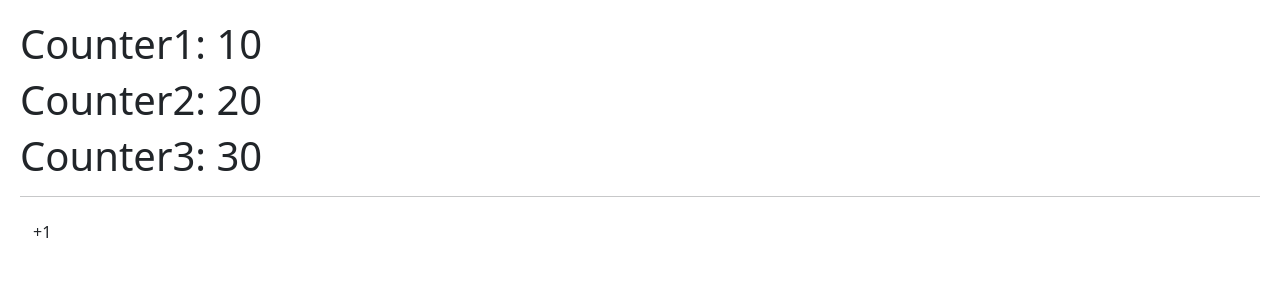
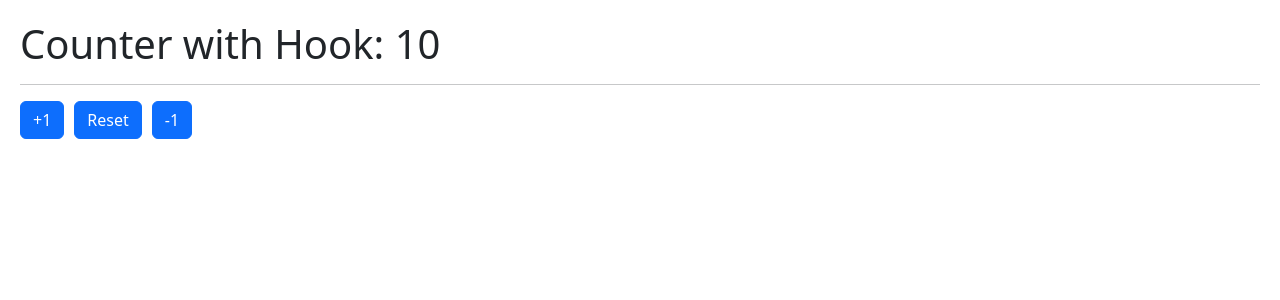
Before and after one commit to GuitarHeros3000/CriisDev-Curso-React-Hooks-y-MERN-DeCeroAExperto-05-hook-app, a React (Vite) app: page / in a window 1280 px wide. Shown: the top 300 px of the page. Built offline with nearby package versions, Linux system fonts and the light colour scheme.

Commit message:
useCounter - CustomHook.

```diff
--- /dev/null
+++ b/src/01-useState/CounterWithCustomHook.jsx
@@ -0,0 +1,28 @@
+import { useCounter } from "../hooks/useCounter"
+
+export const CounterWithCustomHook = () => {
+
+    const { counter } = useCounter();
+
+    return (
+        <>
+
+            <h1>Counter with Hook: {counter}</h1>
+            <hr />
+
+            <button
+                className="btn btn-primary"
+            >+1</button>
+
+            <button
+                className="btn btn-primary"
+            >Reset</button>
+
+            <button
+                className="btn btn-primary"
+            >-1</button>
+
+        </>
+    )
+
+}
--- /dev/null
+++ b/src/hooks/useCounter.js
@@ -0,0 +1,11 @@
+import { useState } from "react";
+
+export const useCounter = (initialValue = 10) => {
+
+    const [counter, setCounter] = useState(initialValue);
+
+    return {
+        counter,
+    };
+
+};
--- a/src/main.jsx
+++ b/src/main.jsx
@@ -3,10 +3,11 @@
 import './index.css';
 
 // import { HooksApp } from './HooksApp';
-import { CounterApp } from './01-useState/CounterApp';
+// import { CounterApp } from './01-useState/CounterApp';
+import { CounterWithCustomHook } from './01-useState/CounterWithCustomHook';
 
 ReactDOM.createRoot(document.getElementById('root')).render(
   <React.StrictMode>
-    <CounterApp />
+    <CounterWithCustomHook />
   </React.StrictMode>
 );
```
